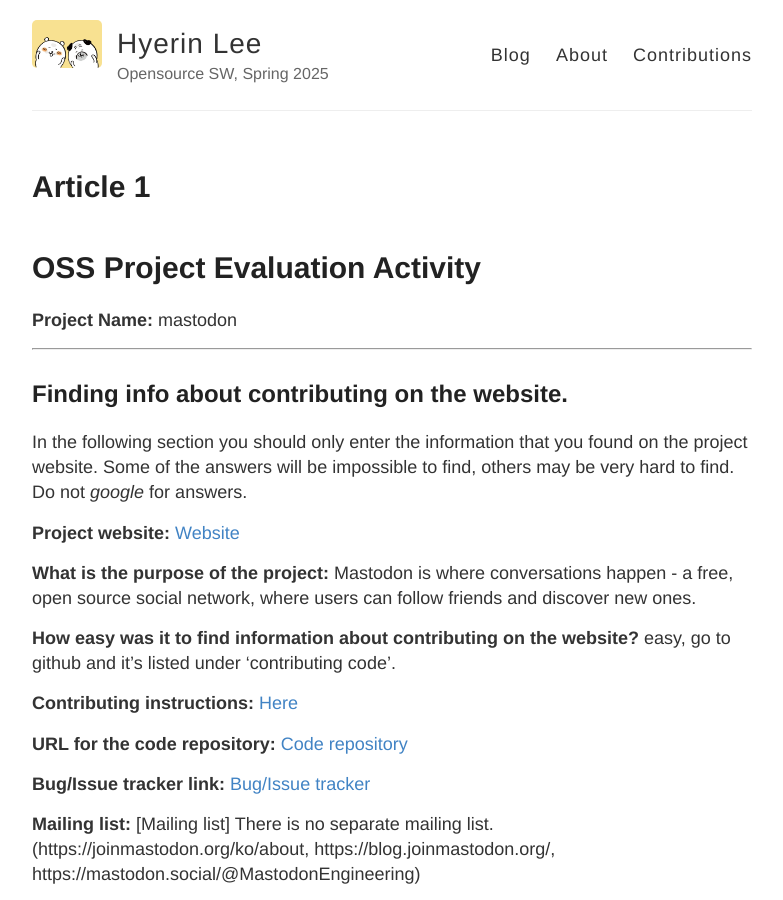
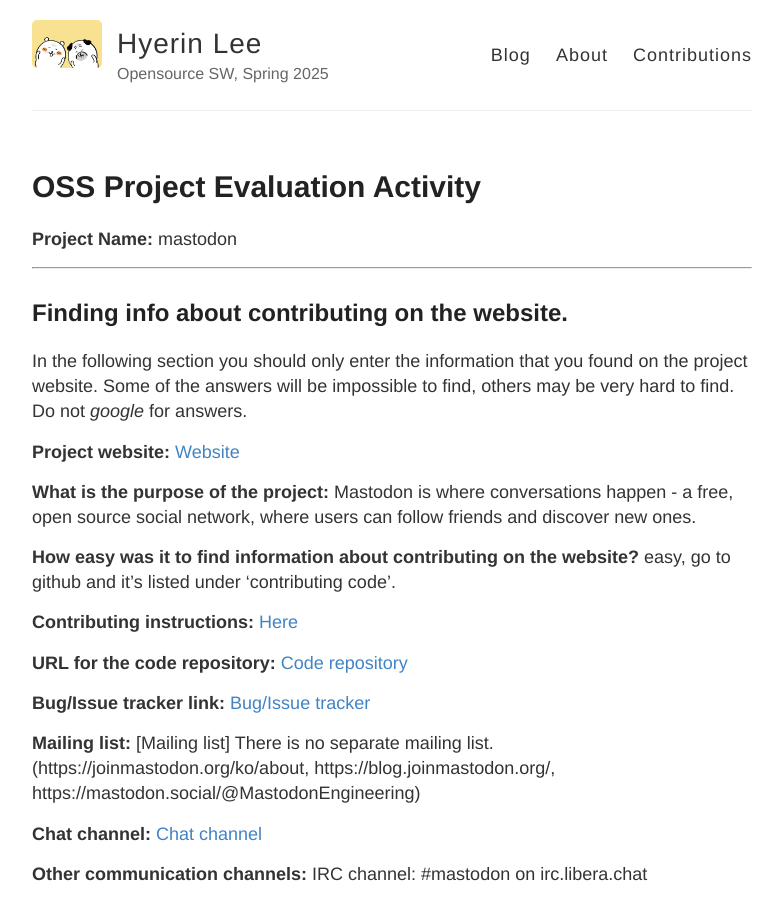
Before and after one commit to IISE-OSS25/nhyxx-blog, a Jekyll site: the page built from _posts/2025-05-01-Article01.md, in a window 1280 px wide and 900 px high. Shown: the whole window, without its empty margins (248-1031 px from the left). Built offline with Jekyll 4.4.1, drawn with Linux system fonts in a browser that asks for light colours.

Commit message:
Article01 Update

```diff
--- a/_posts/2025-05-01-Article01.md
+++ b/_posts/2025-05-01-Article01.md
@@ -1,9 +1,7 @@
 ---
 layout: post
-title: Article 1
+title: OSS Project Evaluation Activity
 ---
-
-# OSS Project Evaluation Activity
 
 
 __Project Name:__  mastodon
```
